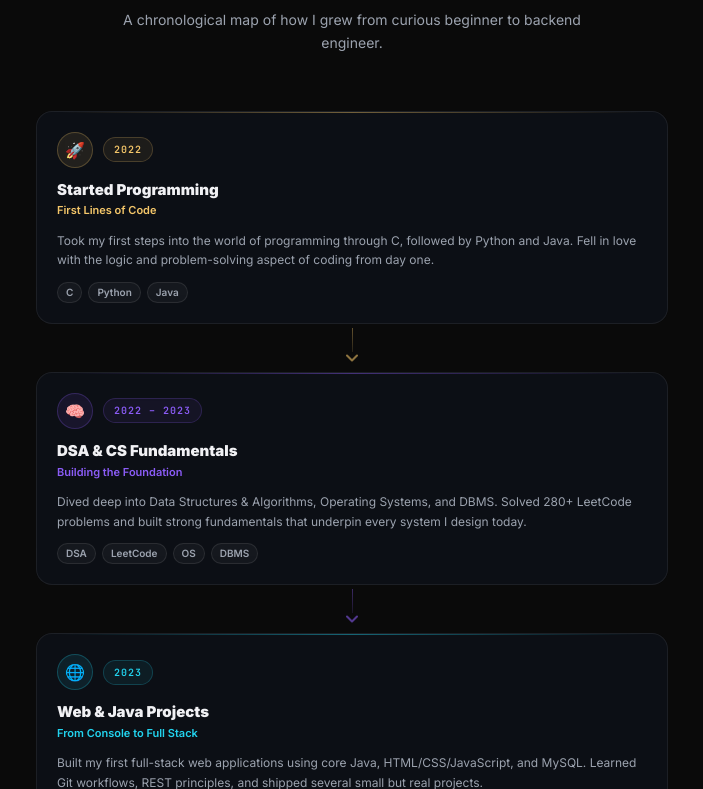
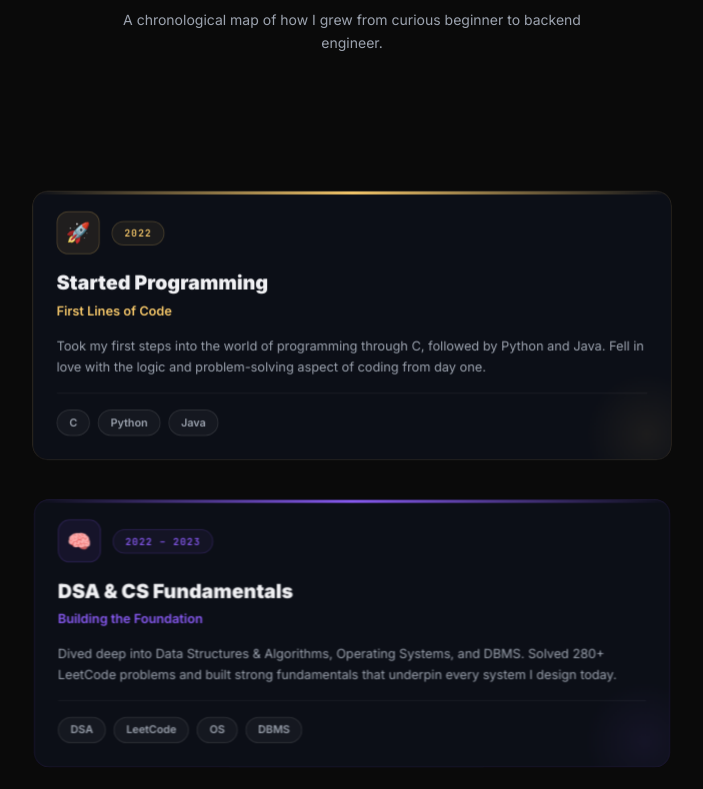
Before and after one commit to codeofkaif/new-portfolio, a React (Vite) app: page /about in a window 1280 px wide. Shown: the part 1111-1900 px from the top of the page, without its empty margins (288-991 px from the left). Built offline with nearby package versions, Linux system fonts and the light colour scheme.

Commit message:
feat: stacking scroll animation in journey timeline + image support + larger cards

```diff
--- a/src/data/profile.ts
+++ b/src/data/profile.ts
@@ -28,7 +28,7 @@ export const profile = {
   resumeLink: "/resume.pdf",
   socials: {
     github: "https://github.com/codeofkaif",
-    linkedin: "https://linkedin.com/in/YOUR_LINKEDIN",
+    linkedin: "https://www.linkedin.com/in/kaif-khan-26a10029a/",
     email: "officialkkaif2687@gmail.com",
   },
   githubUsername: "codeofkaif",
--- a/src/data/timeline.ts
+++ b/src/data/timeline.ts
@@ -8,6 +8,7 @@ export interface TimelineEvent {
   color: string;
   icon: string; // emoji or short label
   current?: boolean;
+  image?: string; // optional image URL or path for the card
 }
 
 export const timeline: TimelineEvent[] = [
--- a/src/sections/JourneyTimeline.tsx
+++ b/src/sections/JourneyTimeline.tsx
@@ -1,79 +1,144 @@
-import { motion } from 'framer-motion';
+import { useRef } from 'react';
+import { motion, useScroll, useTransform } from 'framer-motion';
 import { timeline } from '@/data/timeline';
-import { fadeUpItem } from '@/lib/motionVariants';
-import { ChevronDown } from 'lucide-react';
 
-// ── Single timeline card ──────────────────────────────────────────────────────
-function TimelineCard({ event }: { event: typeof timeline[number] }) {
+// ── How many px each stacked card is offset downward ─────────────────────────
+const STACK_OFFSET = 18; // px shift per card when stacked behind
+const CARD_TOP_BASE = 80; // px from top of viewport where cards stick
+
+// ── Single stacking card ──────────────────────────────────────────────────────
+function StackCard({
+  event,
+  index,
+  total,
+  containerRef,
+}: {
+  event: typeof timeline[number];
+  index: number;
+  total: number;
+  containerRef: React.RefObject<HTMLDivElement | null>;
+}) {
+  const cardRef = useRef<HTMLDivElement>(null);
+
+  // Each card scrolls within the outer container
+  const { scrollYProgress } = useScroll({
+    target: cardRef,
+    offset: ['start end', 'start start'],
+    container: undefined,
+    layoutEffect: false,
+  });
+
+  // Slide up from below → settle → stay (next card will cover it)
+  const y = useTransform(scrollYProgress, [0, 1], [120, 0]);
+  const opacity = useTransform(scrollYProgress, [0, 0.6], [0, 1]);
+  const scale = useTransform(scrollYProgress, [0, 1], [0.94, 1]);
+
+  // Sticky top increases slightly per card so they stack like an album
+  const stickyTop = CARD_TOP_BASE + index * STACK_OFFSET;
+  // Cards further back get slightly smaller scale
+  const stackScale = 1 - (total - 1 - index) * 0.018;
+
   return (
+    <div
+      ref={cardRef}
+      className="sticky"
+      style={{ top: `${stickyTop}px`, zIndex: index + 1, marginBottom: '24px' }}
+    >
       <motion.div
-      variants={fadeUpItem}
-      initial="initial"
-      whileInView="animate"
-      viewport={{ once: true, margin: '-60px' }}
-      className="relative flex flex-col gap-3 rounded-2xl p-5 cursor-default transition-all duration-300 text-left items-start w-full"
+        style={{ y, opacity, scale }}
+        className="w-full rounded-2xl overflow-hidden cursor-default"
+        whileHover={{ scale: stackScale + 0.008, transition: { duration: 0.2 } }}
+        initial={{ transformOrigin: 'top center' }}
+      >
+        {/* Card container */}
+        <div
+          className="relative flex flex-col gap-4 rounded-2xl overflow-hidden"
           style={{
-        background: 'rgba(16,21,31,0.55)',
-        backdropFilter: 'blur(18px)',
-        border: '1px solid rgba(255,255,255,0.07)',
+            background: 'rgba(14,18,27,0.82)',
+            backdropFilter: 'blur(24px)',
+            border: `1px solid ${event.color}28`,
+            boxShadow: `0 8px 40px rgba(0,0,0,0.45), 0 0 0 1px ${event.color}14`,
           }}
-      whileHover={{ y: -4, borderColor: `${event.color}40` }}
         >
-      {/* Accent top line */}
+          {/* Colored top accent bar */}
           <div
-        className="absolute top-0 left-6 right-6 h-px rounded-full"
-        style={{ background: `linear-gradient(to right, transparent, ${event.color}70, transparent)` }}
+            className="absolute top-0 left-0 right-0 h-[3px]"
+            style={{ background: `linear-gradient(to right, transparent, ${event.color}, transparent)` }}
           />
 
-      {/* Icon chip + year row */}
-      <div className="flex items-center gap-2.5 flex-row">
+          {/* Optional image */}
+          {event.image && (
+            <div className="w-full h-48 overflow-hidden">
+              <img
+                src={event.image}
+                alt={event.title}
+                className="w-full h-full object-cover"
+                style={{ filter: 'brightness(0.85) saturate(1.1)' }}
+              />
+              {/* Gradient overlay on image */}
               <div
-          className="w-9 h-9 rounded-full flex items-center justify-center text-base shrink-0"
+                className="absolute inset-0 h-48"
+                style={{ background: `linear-gradient(to bottom, transparent 50%, rgba(14,18,27,0.9) 100%)` }}
+              />
+            </div>
+          )}
+
+          {/* Card body */}
+          <div className="flex flex-col gap-4 p-6 pt-5">
+            {/* Icon + Year row */}
+            <div className="flex items-center gap-3">
+              <div
+                className="w-11 h-11 rounded-xl flex items-center justify-center text-xl shrink-0"
                 style={{
-            background: `${event.color}18`,
-            border: `1px solid ${event.color}40`,
+                  background: `${event.color}15`,
+                  border: `1.5px solid ${event.color}35`,
                 }}
               >
                 {event.icon}
               </div>
+              <div className="flex flex-col gap-0.5">
                 <span
-          className="text-[10px] font-mono font-bold px-2.5 py-1 rounded-full border tracking-widest"
+                  className="text-[10px] font-mono font-bold px-3 py-1 rounded-full border tracking-widest w-fit"
                   style={{
                     color: event.color,
-            background: `${event.color}12`,
-            borderColor: `${event.color}35`,
+                    background: `${event.color}10`,
+                    borderColor: `${event.color}30`,
                   }}
                 >
                   {event.year}
                 </span>
                 {event.current && (
-          <span className="flex items-center gap-1.5 text-[10px] font-bold text-emerald-400">
+                  <span className="flex items-center gap-1.5 text-[10px] font-bold text-emerald-400 ml-0.5">
                     <span className="w-1.5 h-1.5 rounded-full bg-emerald-400 animate-pulse" />
-            Now
+                    Currently Active
                   </span>
                 )}
               </div>
+            </div>
 
-      {/* Title */}
+            {/* Title + subtitle */}
             <div>
-        <h3 className="text-[15px] font-black text-[#F1F1F4] leading-snug">{event.title}</h3>
-        <p className="text-[11px] font-semibold mt-0.5" style={{ color: event.color }}>
+              <h3 className="text-xl font-black text-[#F1F1F4] leading-snug">{event.title}</h3>
+              <p className="text-[13px] font-semibold mt-1" style={{ color: event.color }}>
                 {event.subtitle}
               </p>
             </div>
 
             {/* Description */}
-      <p className="text-[12px] text-[#9CA3AF] leading-relaxed">{event.description}</p>
+            <p className="text-[13px] text-[#9CA3AF] leading-relaxed">{event.description}</p>
+
+            {/* Divider */}
+            <div className="h-px w-full" style={{ background: `rgba(255,255,255,0.06)` }} />
 
             {/* Tags */}
-      <div className="flex flex-wrap gap-1.5">
+            <div className="flex flex-wrap gap-2">
               {event.tags.map((tag) => (
                 <span
                   key={tag}
-            className="text-[10px] font-semibold px-2 py-0.5 rounded-full border"
+                  className="text-[11px] font-semibold px-3 py-1 rounded-full border"
                   style={{
                     background: 'rgba(255,255,255,0.04)',
-              borderColor: 'rgba(255,255,255,0.09)',
+                    borderColor: 'rgba(255,255,255,0.1)',
                     color: '#9CA3AF',
                   }}
                 >
@@ -81,43 +146,32 @@ function TimelineCard({ event }: { event: typeof timeline[number] }) {
                 </span>
               ))}
             </div>
+          </div>
+
+          {/* Corner glow accent */}
+          <div
+            className="absolute bottom-0 right-0 w-32 h-32 rounded-full pointer-events-none"
+            style={{
+              background: `radial-gradient(circle, ${event.color}12 0%, transparent 70%)`,
+              transform: 'translate(30%, 30%)',
+            }}
+          />
+        </div>
       </motion.div>
-  );
-}
-
-// ── Arrow between cards ───────────────────────────────────────────────────────
-function ArrowDivider({ color }: { color: string }) {
-  return (
-    <motion.div
-      initial={{ opacity: 0, y: -8 }}
-      whileInView={{ opacity: 1, y: 0 }}
-      viewport={{ once: true }}
-      transition={{ duration: 0.4 }}
-      className="flex flex-col items-center gap-0 py-1"
-    >
-      {/* Vertical line */}
-      <div
-        className="w-px h-6"
-        style={{ background: `linear-gradient(to bottom, ${color}60, ${color}20)` }}
-      />
-      {/* Chevron arrow */}
-      <ChevronDown
-        className="w-5 h-5 -mt-1"
-        style={{ color: `${color}90` }}
-        strokeWidth={2.5}
-      />
-    </motion.div>
+    </div>
   );
 }
 
 // ── Main export ───────────────────────────────────────────────────────────────
 export function JourneyTimeline() {
+  const containerRef = useRef<HTMLDivElement>(null);
+
   return (
     <section className="py-16 md:py-24 w-full relative z-10">
-      <div className="max-w-[680px] mx-auto px-4 sm:px-6">
+      <div className="max-w-[700px] mx-auto px-4 sm:px-6">
 
         {/* Section heading */}
-        <div className="text-center mb-14">
+        <div className="text-center mb-20">
           <span className="section-label">MY JOURNEY</span>
           <h2 className="text-3xl md:text-4xl font-extrabold text-[#F1F1F4] mt-2">
             From First Line to{' '}
@@ -128,16 +182,21 @@ export function JourneyTimeline() {
           </p>
         </div>
 
-        {/* ── Centered single-column cards with arrows ── */}
-        <div className="flex flex-col items-center">
+        {/* ── Stacking cards container ── */}
+        <div ref={containerRef} className="relative flex flex-col">
+          {/* Extra top padding so first card enters smoothly */}
+          <div className="h-4" />
           {timeline.map((event, idx) => (
-            <div key={event.id} className="w-full flex flex-col items-center">
-              <TimelineCard event={event} />
-              {idx < timeline.length - 1 && (
-                <ArrowDivider color={event.color} />
-              )}
-            </div>
+            <StackCard
+              key={event.id}
+              event={event}
+              index={idx}
+              total={timeline.length}
+              containerRef={containerRef}
+            />
           ))}
+          {/* Spacer at bottom so last card is fully visible */}
+          <div className="h-32" />
         </div>
 
       </div>
```
Lines whose indentation alone changed are shown as unchanged.
